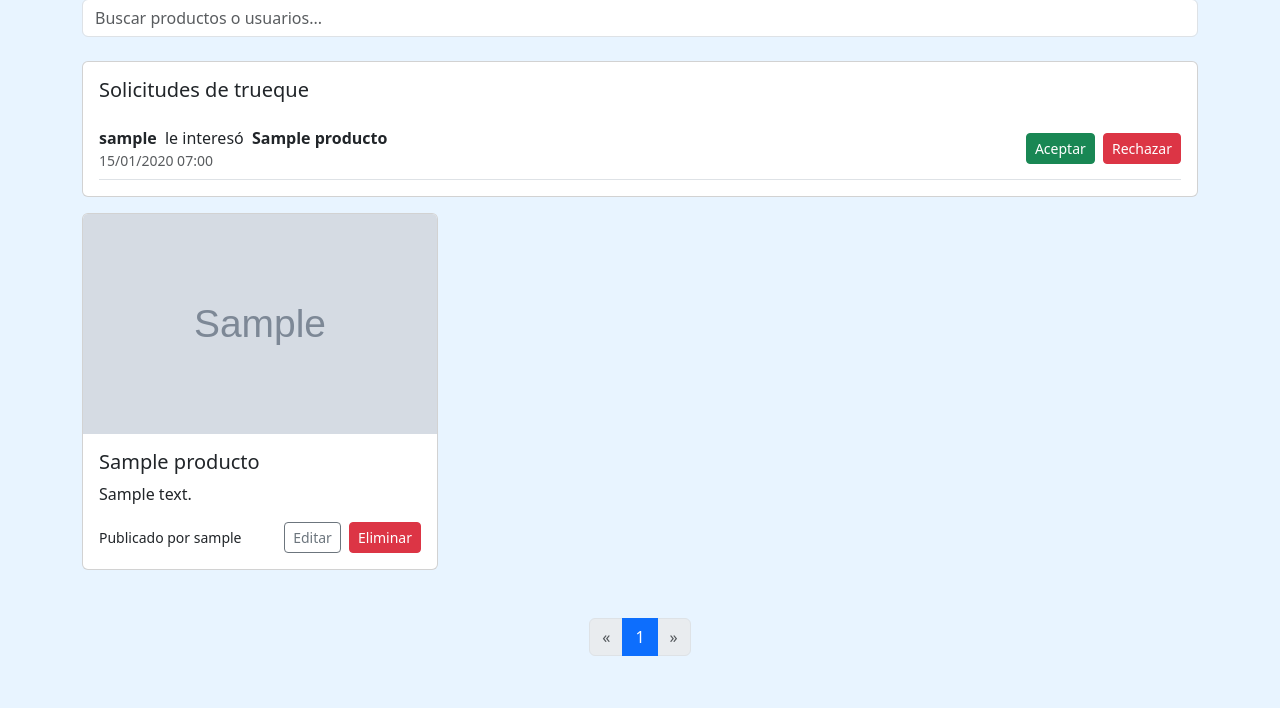
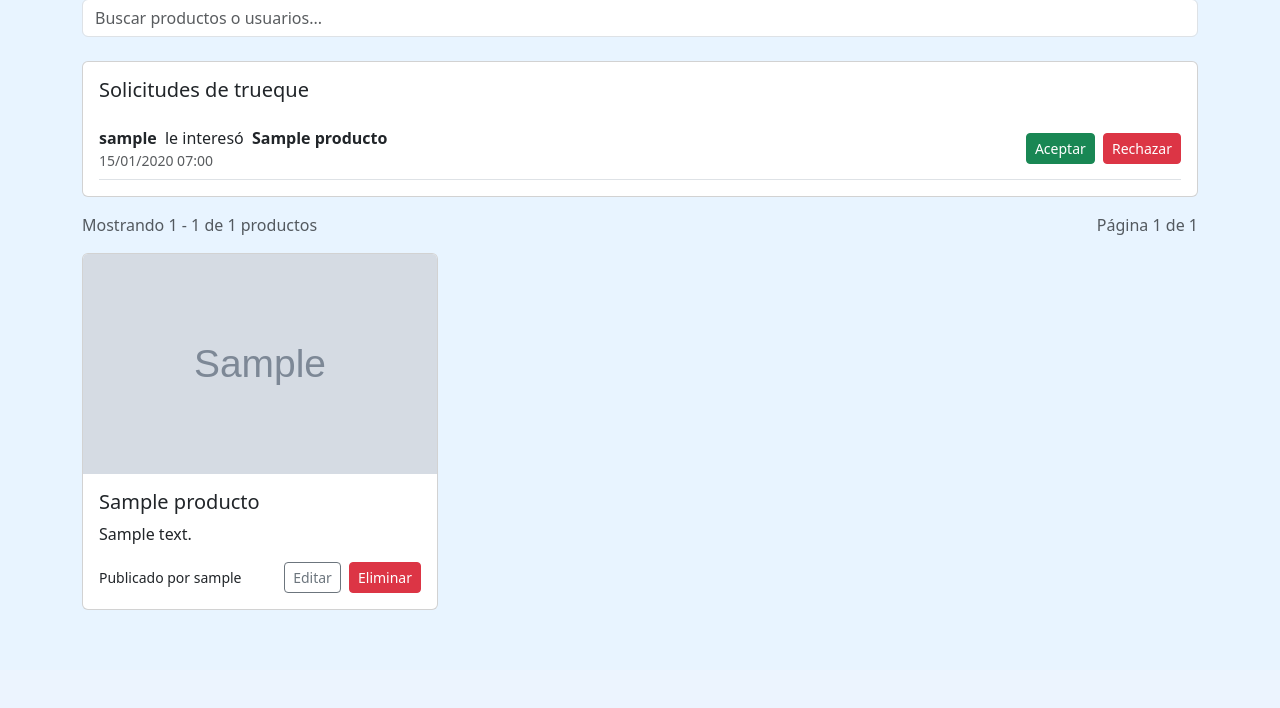
Before and after one commit to DonBenja74/SwapPlace, a Django app: page / in a window 1280 px wide. Shown: the part 153-861 px from the top of the page. After the commit the page ends 763 px from the top, so only its background shows below. Run offline with Django 5.2, Linux system fonts and the light colour scheme; a user stored in the database is signed in; tables that the repository leaves empty hold one stand-in row (values such as "Sample post"); grey boxes marked "Sample" are stand-in pictures.

Commit message:
Paginado

```diff
--- a/SwapApp/templates/home.html
+++ b/SwapApp/templates/home.html
@@ -49,6 +49,16 @@
 </div>
 {% endif %}
 
+<!-- Información de paginación -->
+<div class="d-flex justify-content-between align-items-center mb-3">
+    <div class="text-muted">
+        Mostrando {{ productos.start_index }} - {{ productos.end_index }} de {{ productos.paginator.count }} productos
+    </div>
+    <div class="text-muted">
+        Página {{ productos.number }} de {{ productos.paginator.num_pages }}
+    </div>
+</div>
+
 <div class="row" id="contenedor-productos">
 
     {% for p in productos %}
@@ -76,7 +86,7 @@
                                 {% csrf_token %}
                                 <input type="hidden" name="action" value="eliminar_producto">
                                 <input type="hidden" name="producto_id" value="{{ p.id }}">
-                                <button class="btn btn-danger btn-sm" onclick="return confirm('Eliminar producto?')">Eliminar</button>
+                                <button class="btn btn-danger btn-sm" onclick="return confirm('¿Eliminar producto?')">Eliminar</button>
                             </form>
 
                             <!-- MODAL EDITAR -->
@@ -132,18 +142,37 @@
             </div>
         </div>
     </div>
+    {% empty %}
+    <div class="col-12">
+        <div class="alert alert-info text-center">
+            No hay productos disponibles en este momento.
+        </div>
+    </div>
     {% endfor %}
 
 </div>
 
-<!-- PAGINACIÓN -->
-<div class="d-flex justify-content-center mt-4">
-    <nav>
-        <ul class="pagination">
+<!-- PAGINACIÓN MEJORADA -->
+{% if productos.paginator.num_pages > 1 %}
+<div class="d-flex justify-content-center mt-4 mb-4">
+    <nav aria-label="Navegación de páginas">
+        <ul class="pagination pagination-lg">
 
+            <!-- Primera página -->
             {% if productos.has_previous %}
                 <li class="page-item">
-                    <a class="page-link" href="?page={{ productos.previous_page_number }}">&laquo;</a>
+                    <a class="page-link" href="?page=1" aria-label="Primera">
+                        <span aria-hidden="true">&laquo;&laquo;</span>
+                    </a>
+                </li>
+            {% endif %}
+
+            <!-- Página anterior -->
+            {% if productos.has_previous %}
+                <li class="page-item">
+                    <a class="page-link" href="?page={{ productos.previous_page_number }}" aria-label="Anterior">
+                        <span aria-hidden="true">&laquo;</span>
+                    </a>
                 </li>
             {% else %}
                 <li class="page-item disabled">
@@ -151,21 +180,25 @@
                 </li>
             {% endif %}
 
+            <!-- Números de página con rango limitado -->
             {% for num in productos.paginator.page_range %}
                 {% if productos.number == num %}
-                    <li class="page-item active">
+                    <li class="page-item active" aria-current="page">
                         <span class="page-link">{{ num }}</span>
                     </li>
-                {% else %}
+                {% elif num > productos.number|add:'-3' and num < productos.number|add:'3' %}
                     <li class="page-item">
                         <a class="page-link" href="?page={{ num }}">{{ num }}</a>
                     </li>
                 {% endif %}
             {% endfor %}
 
+            <!-- Página siguiente -->
             {% if productos.has_next %}
                 <li class="page-item">
-                    <a class="page-link" href="?page={{ productos.next_page_number }}">&raquo;</a>
+                    <a class="page-link" href="?page={{ productos.next_page_number }}" aria-label="Siguiente">
+                        <span aria-hidden="true">&raquo;</span>
+                    </a>
                 </li>
             {% else %}
                 <li class="page-item disabled">
@@ -173,9 +206,19 @@
                 </li>
             {% endif %}
 
+            <!-- Última página -->
+            {% if productos.has_next %}
+                <li class="page-item">
+                    <a class="page-link" href="?page={{ productos.paginator.num_pages }}" aria-label="Última">
+                        <span aria-hidden="true">&raquo;&raquo;</span>
+                    </a>
+                </li>
+            {% endif %}
+
         </ul>
     </nav>
 </div>
+{% endif %}
 
 <!-- MODAL CREAR -->
 <div class="modal fade" id="modalCrear" tabindex="-1" aria-hidden="true">
@@ -215,31 +258,60 @@
 <script>
 const input = document.getElementById("buscador");
 const contenedor = document.getElementById("contenedor-productos");
+let buscando = false;
 
 input.addEventListener("input", async () => {
     const q = input.value.trim();
 
-    const resp = await fetch(`/buscar-productos/?q=` + encodeURIComponent(q));
+    // Si el campo está vacío, recargar la página para mostrar la paginación
+    if (q === "") {
+        window.location.href = window.location.pathname;
+        return;
+    }
+
+    buscando = true;
+
+    try {
+        const resp = await fetch(/buscar-productos/?q= + encodeURIComponent(q));
         const data = await resp.json();
 
         contenedor.innerHTML = "";
 
+        if (data.productos.length === 0) {
+            contenedor.innerHTML = `
+                <div class="col-12">
+                    <div class="alert alert-info text-center">
+                        No se encontraron productos que coincidan con tu búsqueda.
+                    </div>
+                </div>
+            `;
+            return;
+        }
+
         data.productos.forEach(p => {
-
             let botones = "";
 
             if (p.es_dueno) {
                 botones = `
-                <a href="/editar-producto/${p.id}/" class="btn btn-outline-secondary btn-sm me-1">Editar</a>
-                <form method="post" action="/eliminar-producto/${p.id}/" style="display:inline;">
+                    <button class="btn btn-outline-secondary btn-sm me-1"
+                            onclick="alert('Edita desde la vista principal')">
+                        Editar
+                    </button>
+                    <form method="post" style="display:inline;">
                         <input type="hidden" name="csrfmiddlewaretoken" value="{{ csrf_token }}">
-                    <button class="btn btn-danger btn-sm" onclick="return confirm('Eliminar producto?')">Eliminar</button>
+                        <input type="hidden" name="action" value="eliminar_producto">
+                        <input type="hidden" name="producto_id" value="${p.id}">
+                        <button class="btn btn-danger btn-sm"
+                                onclick="return confirm('¿Eliminar producto?')">
+                            Eliminar
+                        </button>
                     </form>
                 `;
             } else {
                 botones = `
-                <form method="post" action="/ofrecer-trueque/" style="display:inline;">
+                    <form method="post" style="display:inline;">
                         <input type="hidden" name="csrfmiddlewaretoken" value="{{ csrf_token }}">
+                        <input type="hidden" name="action" value="ofrecer_trueque">
                         <input type="hidden" name="producto_id" value="${p.id}">
                         <button class="btn btn-primary btn-sm">Ofrecer trueque</button>
                     </form>
@@ -264,6 +336,23 @@ input.addEventListener("input", async () => {
                 </div>
             `;
         });
+    } catch (error) {
+        console.error('Error en la búsqueda:', error);
+        contenedor.innerHTML = `
+            <div class="col-12">
+                <div class="alert alert-danger text-center">
+                    Error al realizar la búsqueda. Por favor, intenta de nuevo.
+                </div>
+            </div>
+        `;
+    }
+});
+
+// Restaurar paginación al limpiar búsqueda
+input.addEventListener("blur", () => {
+    if (input.value.trim() === "" && buscando) {
+        buscando = false;
+    }
 });
 </script>
 
```
Lines whose indentation alone changed are shown as unchanged.
